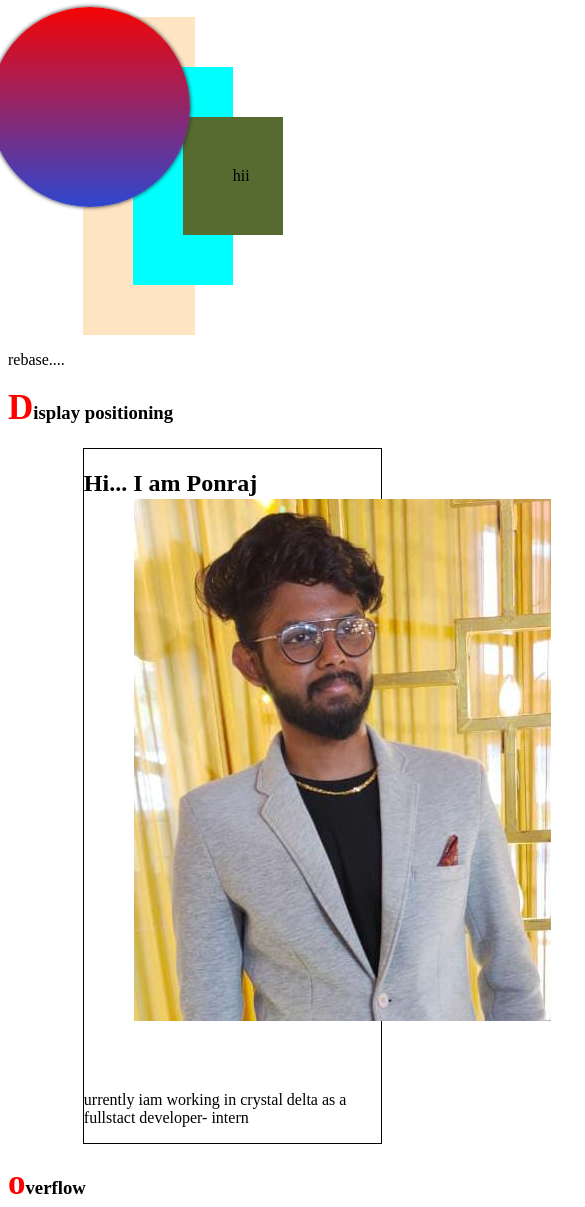
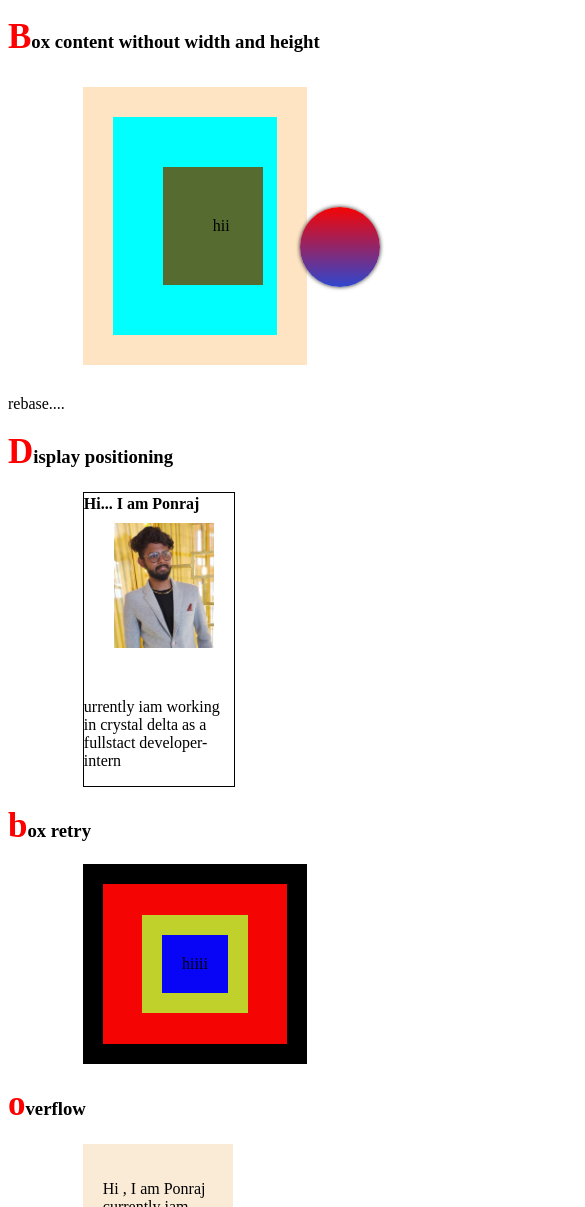
Before and after one commit to Ponraj08/task2, a plain HTML site: page index.html in a window 390 px wide. Shown: the part 793-2000 px from the top of the page, 585 px wide, since content can reach past the window. Drawn offline with Linux system fonts and the light colour scheme.

Commit message:
commit changes

```diff
--- a/index.html
+++ b/index.html
@@ -39,19 +39,27 @@
       </div>
     </div>
 
+
    <p>rebase....</p>
 
    <h3 class="headings">Display positioning</h3>
 
-   <div class="positoning">
+   <div class="positoning positoning-sizing">
     <h2 class="positoning_head1">Hi... I am Ponraj</h2>
     <img src="ponraj.jpeg" alt="" class="positoning_img1">
     <p class="positoning_para1">urrently iam working in crystal delta as a fullstact developer- intern</p>
    </div>
 
+   <h3 class="headings">box retry</h3>
+   <div class="box_retry box_retry-color box_retry-sizing">
+
+   </div>
+
    <h3 class="headings">overflow</h3>
-   <div class="overflowConcpt1">
+   <div class="overflowConcpt1 overflowConcpt1-color overflowConcpt1-sizing">
     <p class="overflowConcpt_scroll">Hi , I am Ponraj currently iam working in crystal delta as a fullstact developer- intern suivhsdl iuvkhdsb vliufdkjvhb fkvjmnfsdiv;.jdnfvuil hkfnvuy kvfgvbufivhf dblyvgjhrh sghbrvh jnmdfbv Hi , I am Ponraj currently iam working in crystal delta as a fullstact developer- intern suivhsdl iuvkhdsb vliufdkjvhb fkvjmnfsdiv;.jd</p>
    </div>
+
+
 </body>
 </html>
--- a/style.css
+++ b/style.css
@@ -1,3 +1,5 @@
+
+/*reflow repaint */
 .testing_hidden{
     visibility: hidden;
 }
@@ -22,6 +24,8 @@
 .clear{
     clear: left;
 }
+
+/*box model*/
 .box1{
     margin: 50px 50% 0 20%;
     padding: 50px;
@@ -46,18 +50,17 @@
 }
 
 
-@media screen and (max-width:600px){
-    .flot{
-        background-color: blue;
-    max-width: 150px;
-   }
-}
+/*positioning*/
 
 .positoning{
     position: relative;
+    border: solid 1px black;
+
+}
+.positoning-sizing{
     max-width: 500px;
-    border: solid 1px black;
     margin:  20px 0 0 20%;
+
 }
 
 
@@ -68,7 +71,11 @@
 }
 .positoning_img1{
     padding: 50px;
+    max-width:400px ;
 }
+
+/*overflow*/
+
 .overflowConcpt1{
     max-width: 400px;
     max-height: 200px;
@@ -77,8 +84,11 @@
     overflow-x: scroll;
     background-color: antiquewhite;
     margin: 20px 0 0 20%;
+}
 
-}
+
+/*psudo elements*/
+
 
 .headings::first-letter{
     font-size: 35px;
@@ -98,3 +108,94 @@
     box-shadow: 0px 0px 4px #222;
     background-image: linear-gradient(#f50404, #2e47cf);
   }
+
+  /*box model retry*/
+
+
+  .box_retry{
+    position: relative;
+    box-sizing: border-box;
+    display: flex;
+    justify-content: center;
+    align-items: center;
+  }
+  .box_retry-color{
+    border: solid 20px black;
+    background-color: #f50404;
+  }
+  .box_retry-sizing{
+    margin: 10px 43% 20px 43%;
+    padding: 100px;
+  }
+  .box_retry::after{
+    border: solid 20px rgb(193, 209, 43);
+    background-color: #0804f5;
+    padding: 40px;
+    content: " hiiii";
+    position: absolute;
+    text-align: center;
+    box-sizing: border-box;
+  }
+
+
+  @media screen and (max-width:600px){
+    .testing_flot{
+        max-width: 150px;
+   }
+   .flot-proporty{
+      max-width: 100px;
+   }
+   .box1{
+    margin: 30px 20% 30px 20%;
+    padding: 30px;
+   }
+   .positoning{
+    max-width: 150px;
+   }
+   .positoning_img1{
+    padding: 30px;
+    max-width:100px ;
+   }
+   .positoning_head1{
+    position: absolute;
+    top: -11px;
+    font-size: 16px;
+   }
+  .box_retry-sizing{
+    margin: 10px 20% 20px 20%;
+    padding: 80px;
+  }
+
+ .box_retry::after{
+    border: solid 20px rgb(193, 209, 43);
+    background-color: #0804f5;
+    padding: 20px;
+    content: " hiiii";
+    position: absolute;
+    text-align: center;
+    box-sizing: border-box;
+  }
+
+.overflowConcpt1{
+    max-width: 150px;
+    max-height: 150px;
+    padding: 20px;
+    box-sizing: border-box;
+    overflow-x: scroll;
+    background-color: antiquewhite;
+    margin: 20px 0 0 20%;
+}
+.box1::after {
+    content: "  ";
+    top: 1000px;
+    right: 10px;
+    width: 80px;
+    height: 80px;
+    position: absolute;
+    white-space: nowrap;
+    border-radius: 50%;
+    box-shadow: 0px 0px 4px #222;
+    background-image: linear-gradient(#f50404, #2e47cf);
+  }
+
+}
```
